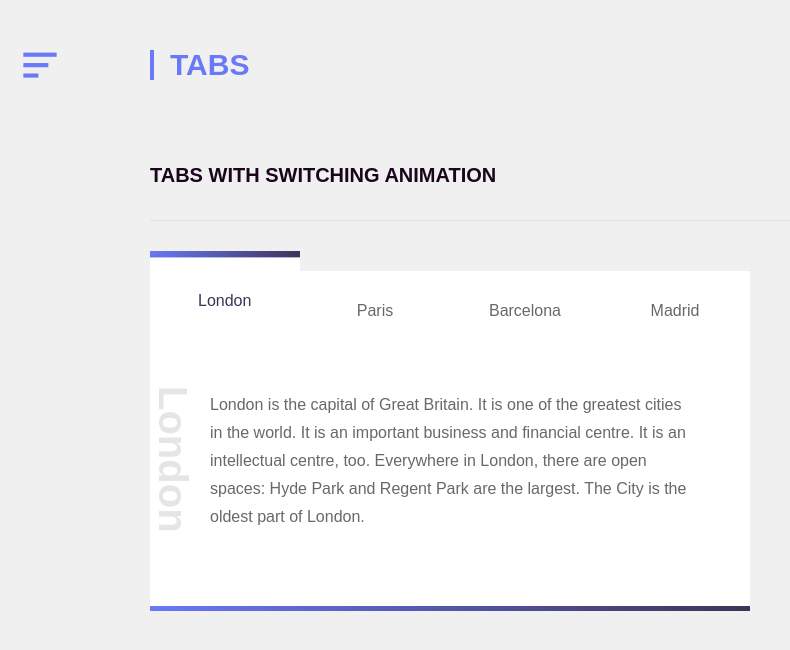
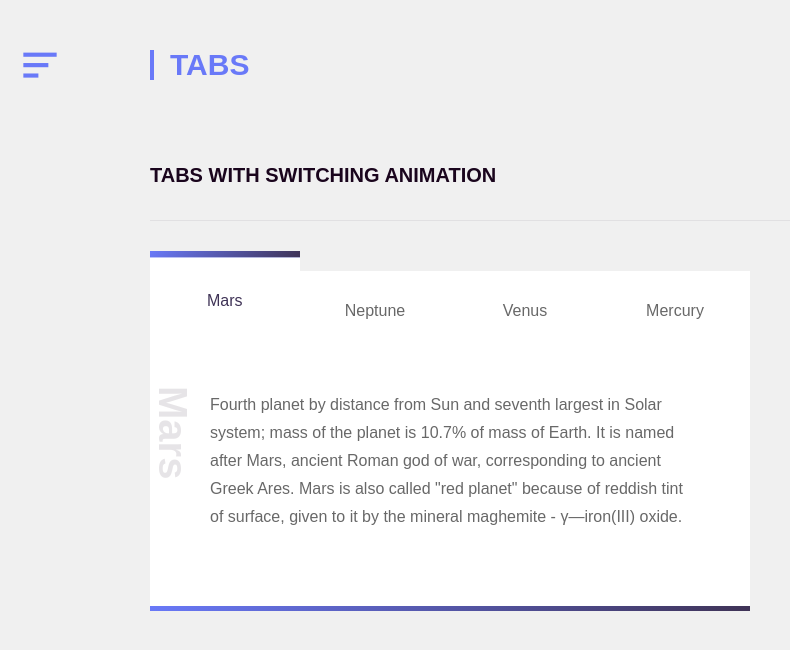
Before and after one commit to Kat3110/UI-Kit, a Next.js app: page /kit/tabs in a window 1280 px wide. Shown: the top 650 px of the page, without its empty margins (0-790 px from the left). Built offline with nearby package versions, Linux system fonts and the light colour scheme; a web font is replaced by a local one.

Commit message:
hot fix tab

```diff
--- a/components/color/color.module.css
+++ b/components/color/color.module.css
@@ -26,8 +26,7 @@
 .color i{
     font-size: 20px;
 }
-
-.data, .text {
+.data {
     color: var(--violet);
     background: var(--white);
     font-size: 17px;
@@ -37,6 +36,7 @@
     padding: 15px;
     border-radius: 0 0 12px 12px;
 }
+
 
 .gradient {
     max-width: 600px;
--- a/components/tab/Tab.jsx
+++ b/components/tab/Tab.jsx
@@ -2,7 +2,7 @@ import React, { useState, useEffect } from "react";
 import "./tab.css";
 
 export default function Tab() {
-  const [activeTab, setActiveTab] = useState("London");
+  const [activeTab, setActiveTab] = useState("Mars");
 
   useEffect(() => {
     const tabLinks = document.querySelectorAll(".tablinks");
@@ -44,109 +44,93 @@ export default function Tab() {
           <div className="tabs">
             <button
               className={
-                activeTab === "London"
+                activeTab === "Mars"
                   ? "tablinks tablinks-active active"
                   : "tablinks"
               }
-              data-country="London"
+              data-country="Mars"
             >
-              <span>London</span>
+              <span>Mars</span>
             </button>
             <button
               className={
-                activeTab === "Paris" ? "tablinks tablinks-active" : "tablinks"
+                activeTab === "Neptune" ? "tablinks tablinks-active" : "tablinks"
               }
-              data-country="Paris"
+              data-country="Neptune"
             >
-              <span>Paris</span>
+              <span>Neptune</span>
             </button>
             <button
               className={
-                activeTab === "Barcelona"
+                activeTab === "Venus"
                   ? "tablinks tablinks-active"
                   : "tablinks"
               }
-              data-country="Barcelona"
+              data-country="Venus"
             >
-              <span>Barcelona</span>
+              <span>Venus</span>
             </button>
             <button
               className={
-                activeTab === "Madrid" ? "tablinks tablinks-active" : "tablinks"
+                activeTab === "Mercury" ? "tablinks tablinks-active" : "tablinks"
               }
-              data-country="Madrid"
+              data-country="Mercury"
             >
-              <span>Madrid</span>
+              <span>Mercury</span>
             </button>
           </div>
 
           <div className="wrapper-tabcontent">
             <div
-              id="London"
+              id="Mars"
               className={
-                activeTab === "London"
+                activeTab === "Mars"
                     ? "tabcontent tabcontent-active"
                   : "tabcontent"
               }
             >
-              <h3>London</h3>
+              <h3>Mars</h3>
               <p>
-                London is the capital of Great Britain. It is one of the greatest
-                cities in the world. It is an important business and financial
-                centre. It is an intellectual centre, too. Everywhere in London,
-                there are open spaces: Hyde Park and Regent Park are the largest.
-                  The City is the oldest part of London.
+                Fourth planet by distance from Sun and  seventh largest in Solar system; mass of the planet is 10.7% of mass of  Earth. It is named after Mars, ancient Roman god of war, corresponding to ancient Greek Ares.  Mars is also called "red planet" because of reddish tint of surface, given to it by the mineral maghemite - γ—iron(III) oxide.
               </p>
             </div>
             <div
-              id="Paris"
+              id="Neptune"
               className={
-                activeTab === "Paris"
+                activeTab === "Neptune"
                   ? "tabcontent tabcontent-active"
                   : "tabcontent"
               }
             >
-              <h3>Paris</h3>
+              <h3>Neptune</h3>
               <p>
-                Paris is in the Paris department of the Paris-Isle-of-France
-                region. The French historic, political and economic capital, with
-                a population of only 2.5 million is located in the northern part
-                of France. One of the most beautiful cities in the world, home
-                to historical monuments such as Notre Dame, the Eiffel tower
-                (320m), Bastille, Louvre and many more.
+                Eighth and farthest planet of Solar system from  Sun. Its mass exceeds  mass of  Earth by 17.2 times and is third among  planets of  Solar system, and Neptune ranks fourth in equatorial diameter, surpassing  Earth by 3.9 times. Planet is named after Neptune,  Roman god of  seas
               </p>
             </div>
             <div
-              id="Barcelona"
+              id="Venus"
               className={
-                activeTab === "Barcelona"
+                activeTab === "Venus"
                   ? "tabcontent tabcontent-active"
                   : "tabcontent"
               }
             >
-              <h3>Barcelona</h3>
+              <h3>Venus</h3>
               <p>
-                Barcelona has been an urban laboratory since the high Medieval
-                Ages. A place of diversity, a backdrop
-                for a multiplicity of social and cultural processes on multiple scales that reflect
-                different ways of constructing the future, a city with a long
-                experience of urban life and social innovations.
+                Second most distant planet from Sun and sixth largest planet in Solar system, along with Mercury, Earth and Mars, belongs to family of terrestrial planets. Named after ancient Roman goddess of love Venus. By a number of characteristics — for example, by mass and size — Venus is considered the "sister" of the Earth.
               </p>
             </div>
             <div
-              id="Madrid"
+              id="Mercury"
               className={
-                activeTab === "Madrid"
+                activeTab === "Mercury"
                   ? "tabcontent tabcontent-active"
                   : "tabcontent"
               }
             >
-              <h3>Madrid</h3>
+              <h3>Mercury</h3>
               <p>
-                Madrid is in the middle of Spain, in the Community of Madrid.
-                The Community is a large area that includes the city as well as
-                small towns and villages outside the city. Seven million people live
-                in the Community. More than 3 million live in the city itself.
+                Smallest planet in Solar system and closest to Sun. It is named after ancient Roman god of commerce — fast Mercury, because it moves through sky faster than other planets. Its period of revolution around Sun is shortest among all planets of Solar System.
               </p>
             </div>
           </div>
```
